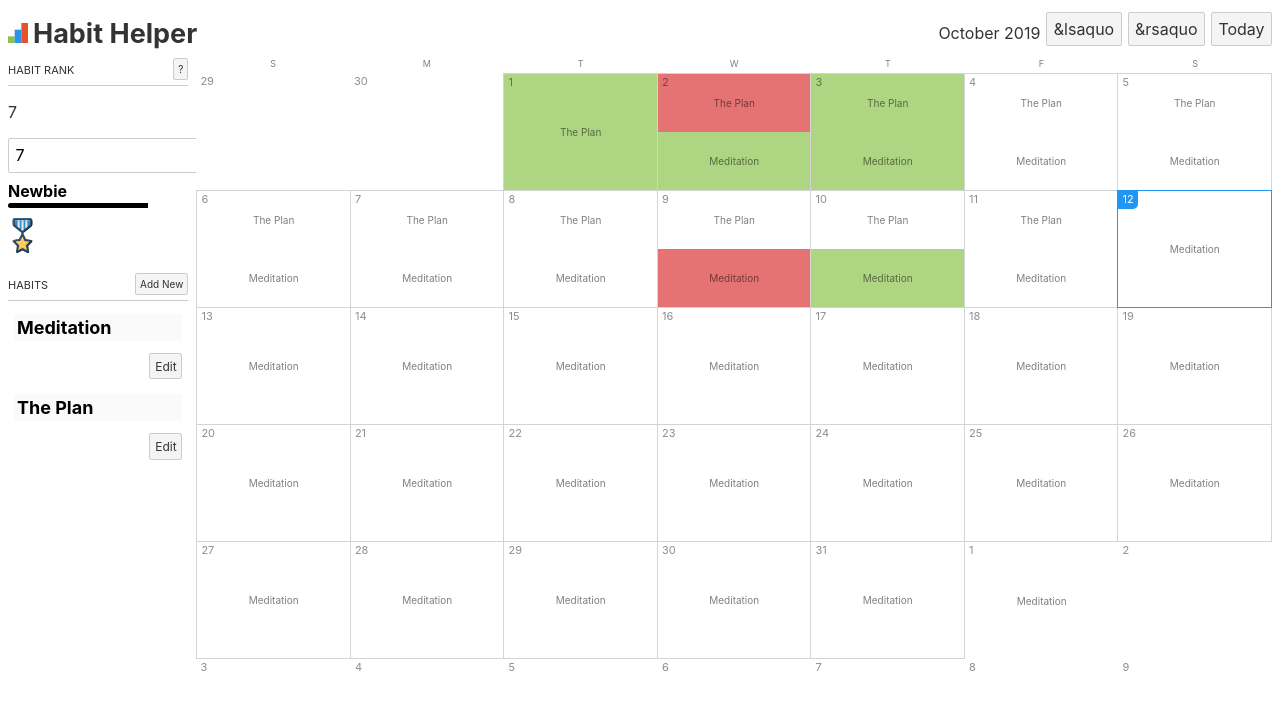
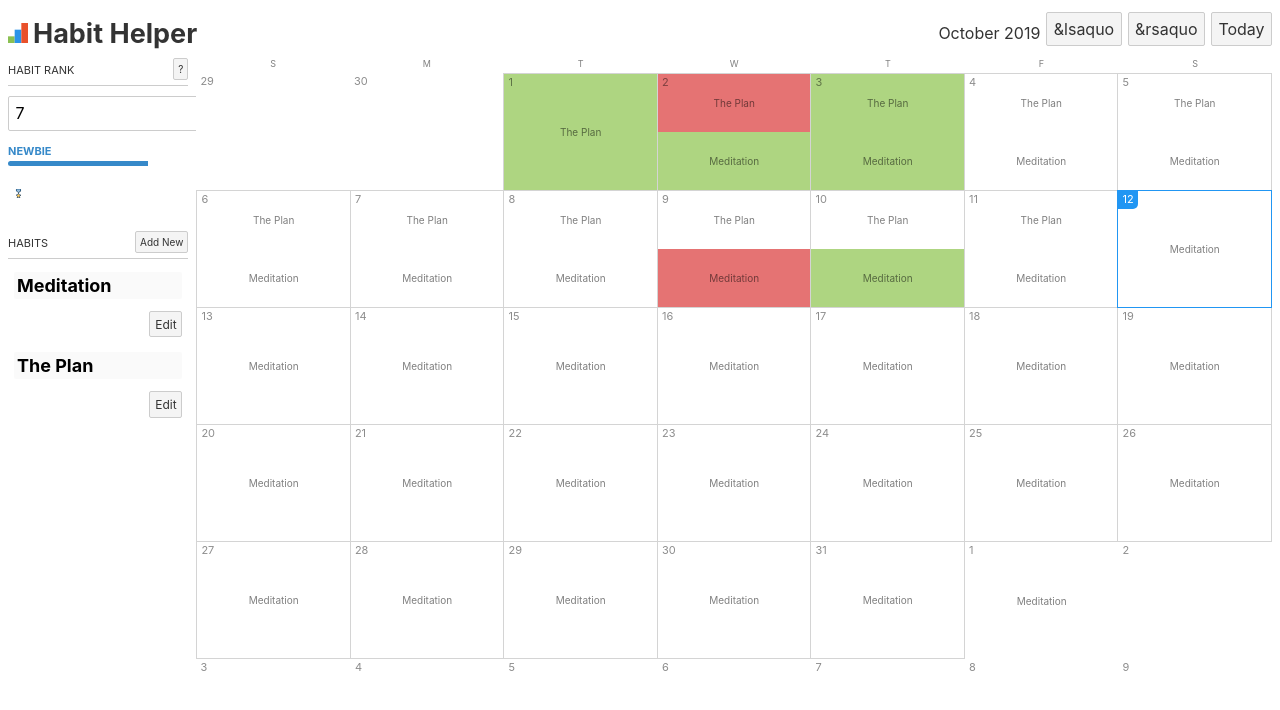
Before and after one commit to pooriajr/hh-svelte, a Svelte app: page / in a window 1280 px wide. Shown: the top 710 px of the page. Built offline with nearby package versions, Linux system fonts and the light colour scheme.

Commit message:
added subrankings

```diff
--- a/src/App.svelte
+++ b/src/App.svelte
@@ -126,21 +126,47 @@
   // RANK ------------------------------------------------------------------------------------
 
   let ranks = [
-    { num: 0, title: 'Newbie', min: 0, max: 9, color: '#000', img: '0.svg' },
-    { num: 1, title: 'Greenhorn', min: 10, max: 29, color: '#3CB54A', img: '1.1.svg' },
-    { num: 2, title: 'Tough Guy', min: 30, max: 49, color: '#BD6428', img: '2.1.svg' },
-    { num: 3, title: 'Smooth Sailor', min: 50, max: 69, color: '#3689C9', img: '3.1.svg' },
-    { num: 4, title: 'Hardcore Habiteer', min: 70, max: 84, color: '#EE2C39', img: '4.1.svg' },
-    { num: 5, title: 'Shining Star', min: 85, max: 94, color: '#FFCB5B', img: '5.1.svg' },
-    { num: 6, title: 'Master', min: 95, max: 100, color: '#000', img: '6.svg' }
+    { num: 0, title: 'Newbie', min: 0, max: 9, color: '#3689c9', badges: ['0.svg'] },
+    {
+      num: 1,
+      title: 'Greenhorn',
+      min: 10,
+      max: 29,
+      color: '#3CB54A',
+      badges: ['1.1.svg', '1.2.svg', '1.3.svg', '1.4.svg']
+    },
+    { num: 2, title: 'Tough Guy', min: 30, max: 49, color: '#BD6428', badges: ['2.1.svg', '2.2.svg', '2.3.svg'] },
+    { num: 3, title: 'Smooth Sailor', min: 50, max: 69, color: '#3689C9', badges: ['3.1.svg', '3.2.svg', '3.3.svg'] },
+    {
+      num: 4,
+      title: 'Hardcore Habiteer',
+      min: 70,
+      max: 84,
+      color: '#EE2C39',
+      badges: ['4.1.svg', '4.2.svg', '4.3.svg']
+    },
+    { num: 5, title: 'Shining Star', min: 85, max: 94, color: '#ec9c0d', badges: ['5.1.svg', '5.2.svg', '5.3.svg'] },
+    { num: 6, title: 'Master', min: 95, max: 100, color: '#1f3d52', badges: ['6.svg'] }
   ]
 
-  $: currentRank = ranks.find(rank => habitScore >= rank.min && habitScore <= rank.max) || {}
-  $: rankProgress = ((habitScore - currentRank.min) / (currentRank.max - currentRank.min)) * 100
-  $: myBadges = ranks.reduce((list, nextRank) => {
-    if (nextRank.num <= currentRank.num) {
-      return list.concat([nextRank.img])
-    } else return list
+  let totalBadgeCount = 18
+
+  $: myRank = ranks.find(rank => habitScore >= rank.min && habitScore <= rank.max) || {}
+  $: rankProgress = (habitScore - myRank.min) / (myRank.max - myRank.min)
+  $: myBadges = ranks.reduce((list, thisRank) => {
+    //add all badges from lower ranks
+    if (myRank.num > thisRank.num) {
+      return list.concat(thisRank.badges)
+    }
+    // for the same rank, figure out the sub-rank, and add the right badges
+    else if (myRank.num === thisRank.num) {
+      let steps = 1 / thisRank.badges.length // 0.3333
+      let subRank = Math.floor(rankProgress / steps)
+      console.log(subRank)
+      return list.concat(thisRank.badges.slice(0, subRank + 1))
+    }
+    //don't add anything on the bigger ranks
+    else return list
   }, [])
 
   //HABIT CRUD ----------------------------------------------------------------------------
@@ -257,17 +283,23 @@
         <div class="section-title">Habit Rank</div>
         <button>?</button>
       </div>
-      <p>{habitScore}</p>
       <input type="number" bind:value="{habitScore}" />
-      <div class="current-rank" style="color:{currentRank.color};">{currentRank.title}</div>
+      <div class="current-rank" style="color:{myRank.color};">{myRank.title}</div>
       <div
         class="rank-progress-bar"
         id="progress-bar"
-        style="width: {rankProgress}%; background: {currentRank.color};"
+        style="width: {rankProgress * 100}%; background: {myRank.color};"
       ></div>
       <div class="rank-badges">
         {#each myBadges as badge}
-        <img src="badges/{badge}" in:fly="{{ x: 30, duration:1000 }}" out:fly="{{ y: -30, duration:1000 }}" />
+        <div
+          class="badge-spacer"
+          style="width:{100 / totalBadgeCount}%;"
+          in:fly="{{ x: 30, duration:1000 }}"
+          out:fly="{{ y: -30, duration:1000 }}"
+        >
+          <img class="badge" src="badges/{badge}" alt="" />
+        </div>
         {/each}
       </div>
     </div>
@@ -451,6 +483,7 @@
   .current-rank {
     font-size: 16px;
     font-weight: bold;
+    font-variant: all-small-caps;
     margin-bottom: 2px;
     transition: 0.5s;
   }
@@ -460,7 +493,7 @@
   .rank-progress-bar {
     height: 5px;
     border-radius: 5px 0px 0px 5px;
-    min-width: 2px;
+    min-width: 2%;
     transition: 0.8s;
   }
   .rank-badges {
@@ -468,16 +501,18 @@
     align-items: center;
     margin: 10px 0;
     height: 35px;
+    padding: 6px;
   }
-  .rank-badges img {
+  .badge-spacer {
+    position: relative;
+    display: flex;
+    justify-content: center;
+  }
+  .badge {
     width: 30px;
-    margin-right: -20px;
     transition: 1s;
   }
-  .rank-badges img:first-child {
-    margin-left: -3px;
-  }
-  .rank-badges img:last-child {
+  .badge-spacer:last-child .badge {
     width: 35px;
   }
 
```
Also changed, not shown: 1 other file (tests, documents, lock files or other folders).
